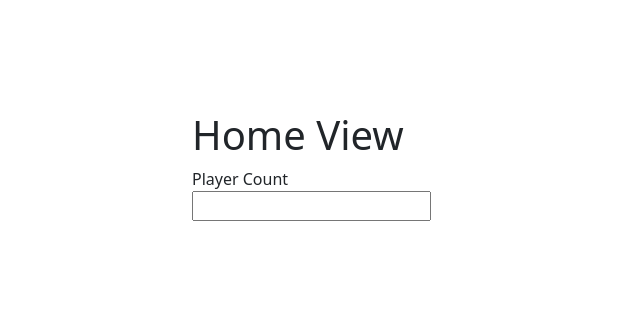
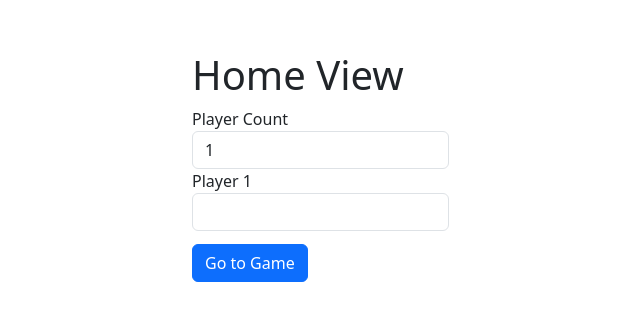
Before and after one commit to AkiKankaanpaa/GameClock, a Vue app: page / in a window 1280 px wide. Shown: the part 234-554 px from the top of the page, without its empty margins (448-1088 px from the left). Built offline with nearby package versions, Linux system fonts and the light colour scheme.

Commit message:
Routes now transfer data

```diff
--- a/src/components/InputElement.vue
+++ b/src/components/InputElement.vue
@@ -20,6 +20,13 @@ defineProps({
       type="text"
       :value="modelValue"
       @input="$emit('update:modelValue', $event.target.value)"
+      class="form-control"
     />
   </div>
 </template>
+
+<style scoped>
+.form-group {
+  margin-bottom: 5px;
+}
+</style>
--- a/src/router/index.js
+++ b/src/router/index.js
@@ -11,7 +11,7 @@ const router = createRouter({
       component: HomeView,
     },
     {
-      path: '/game',
+      path: '/game/:data',
       name: 'game',
       component: GameView,
       props: true,
--- a/src/views/HomeView.vue
+++ b/src/views/HomeView.vue
@@ -1,26 +1,45 @@
 <script setup>
 import InputElement from '../components/InputElement.vue'
-import { ref } from 'vue'
+import { ref, watch } from 'vue'
 import { useRouter } from 'vue-router'
 
 const router = useRouter()
-const playerCount = ref("")
+const playerCount = ref(1)
+const playerNames = ref([])
 
 const goToGame = () => {
-  const data = { playerName: 'Player 1', time: 1800 }
+  updatePlayerNames()
+  const data = playerNames.value.map((name, index) => ({
+    playerName: name || `Player ${index + 1}`,
+    time: 1800,
+  }))
+  console.log(data)
   router.push({ name: 'game', params: { data: JSON.stringify(data) } })
 }
+
+const updatePlayerNames = () => {
+  console.log(document.getElementById.playerNames)
+  playerNames.value = Array.from({ length: playerCount.value }, (_, i) => playerNames.value[i] || '')
+}
+
+watch(playerCount, updatePlayerNames)
 </script>
 
 <template>
+<body>
   <main>
-  <p class="h1">Home View</p>
-  <div class="form-group">
-    <label for="playercount">Player Count</label>
-    <InputElement
-      v-model="playerCount"
-    />
-  </div>
+    <p class="h1">Home View</p>
+      <div class="form-group">
+        <label for="playercount">Player Count</label>
+        <input type="number" id="playercount" v-model.number="playerCount" class="form-control" min="1" max="6" />
+        <div id="playerNames">
+          <InputElement v-for="(name, index) in playerCount" :key="index"
+            :label="'Player ' + (index + 1)" v-model="playerNames[index]" />
+        </div>
+      </div>
+
+    <button type="button" class="btn btn-primary mt-2" @click="goToGame">Go to Game</button>
 
   </main>
+</body>
 </template>
```
